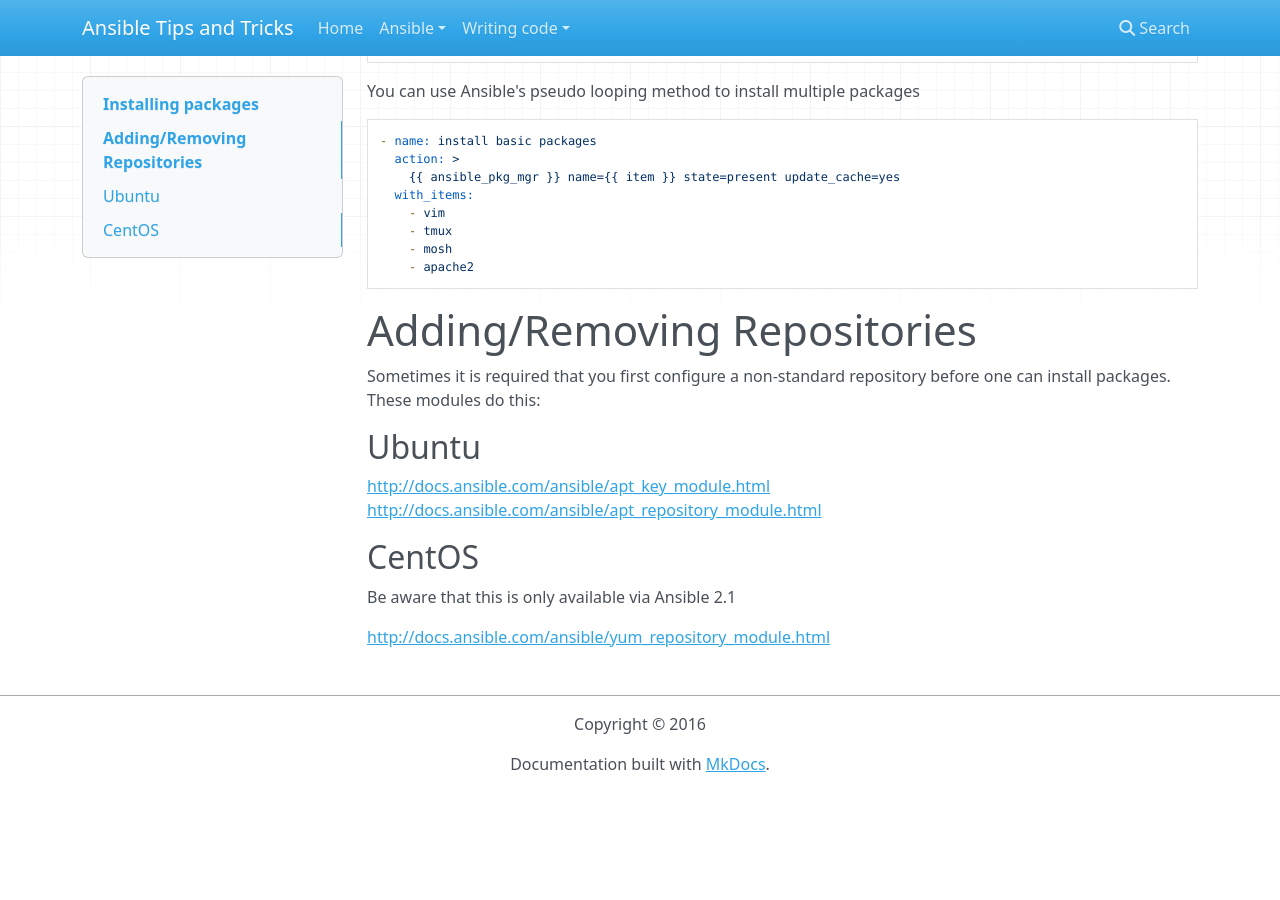
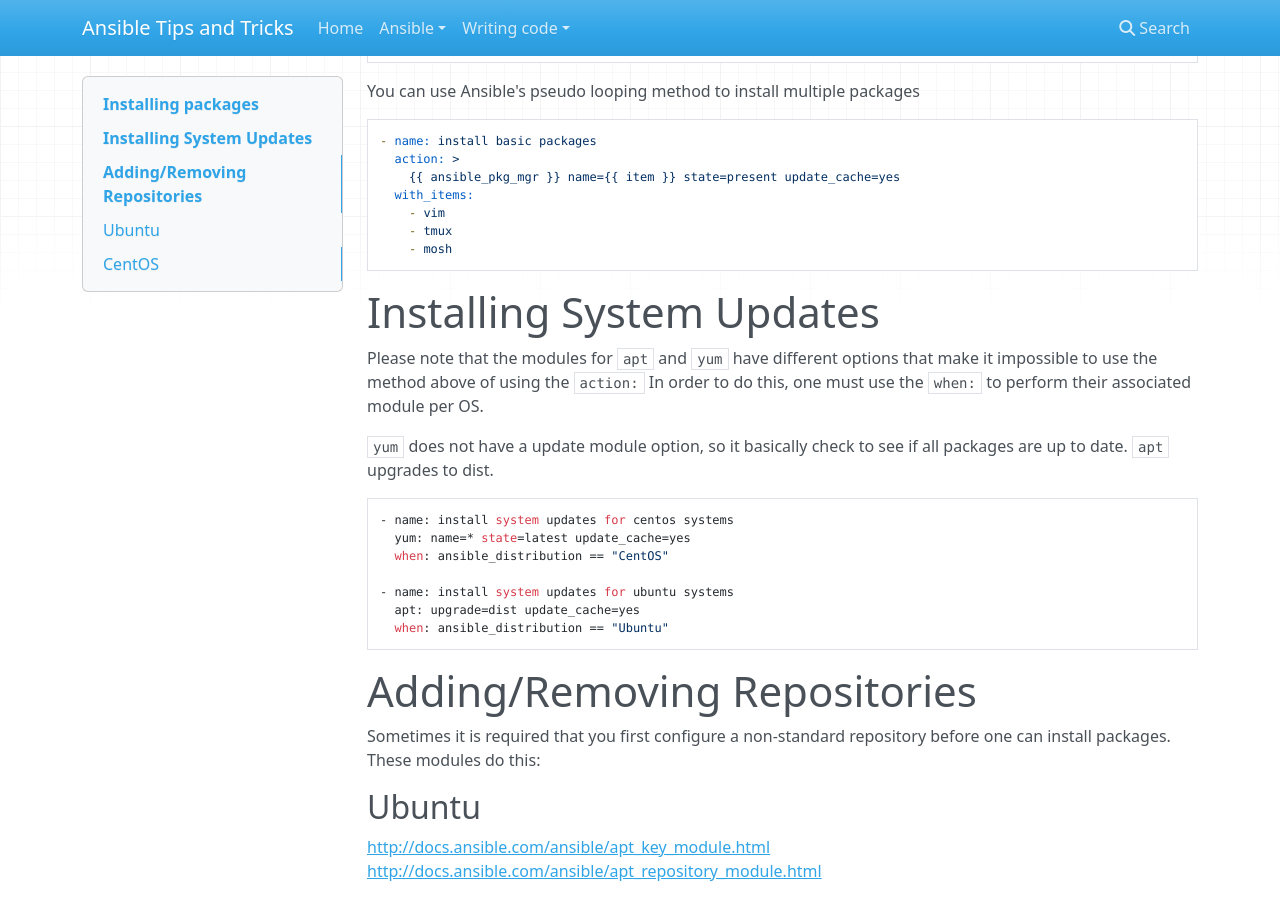
Before and after one commit to nfaction/ansible-tips-and-tricks, an MkDocs documentation site: the page built from docs/os-dependent-tasks/installing_packages.md, in a window 1280 px wide and 900 px high, scrolled down 383 px. Built offline with MkDocs 1.6.1, drawn with Linux system fonts in a browser that asks for light colours; nearby versions of some CDN libraries; old or Windows-style settings are respelled for this version of MkDocs; before the commit the page ends 1175 px from its top, so only the background shows below that.

Commit message:
Add system updates and multiple packages 	modified:   docs/os-dependent-tasks/installing_packages.md

````diff
--- a/docs/os-dependent-tasks/installing_packages.md
+++ b/docs/os-dependent-tasks/installing_packages.md
@@ -26,7 +26,21 @@ You can use Ansible's pseudo looping method to install multiple packages
     - vim
     - tmux
     - mosh
-    - apache2
+```
+
+# Installing System Updates
+Please note that the modules for `apt` and `yum` have different options that make it impossible to use the method above of using the `action:`  In order to do this, one must use the `when:` to perform their associated module per OS.
+
+`yum` does not have a update module option, so it basically check to see if all packages are up to date.  `apt` upgrades to dist.
+
+```
+- name: install system updates for centos systems
+  yum: name=* state=latest update_cache=yes
+  when: ansible_distribution == "CentOS"
+
+- name: install system updates for ubuntu systems
+  apt: upgrade=dist update_cache=yes
+  when: ansible_distribution == "Ubuntu"
 ```
 
 # Adding/Removing Repositories
````
